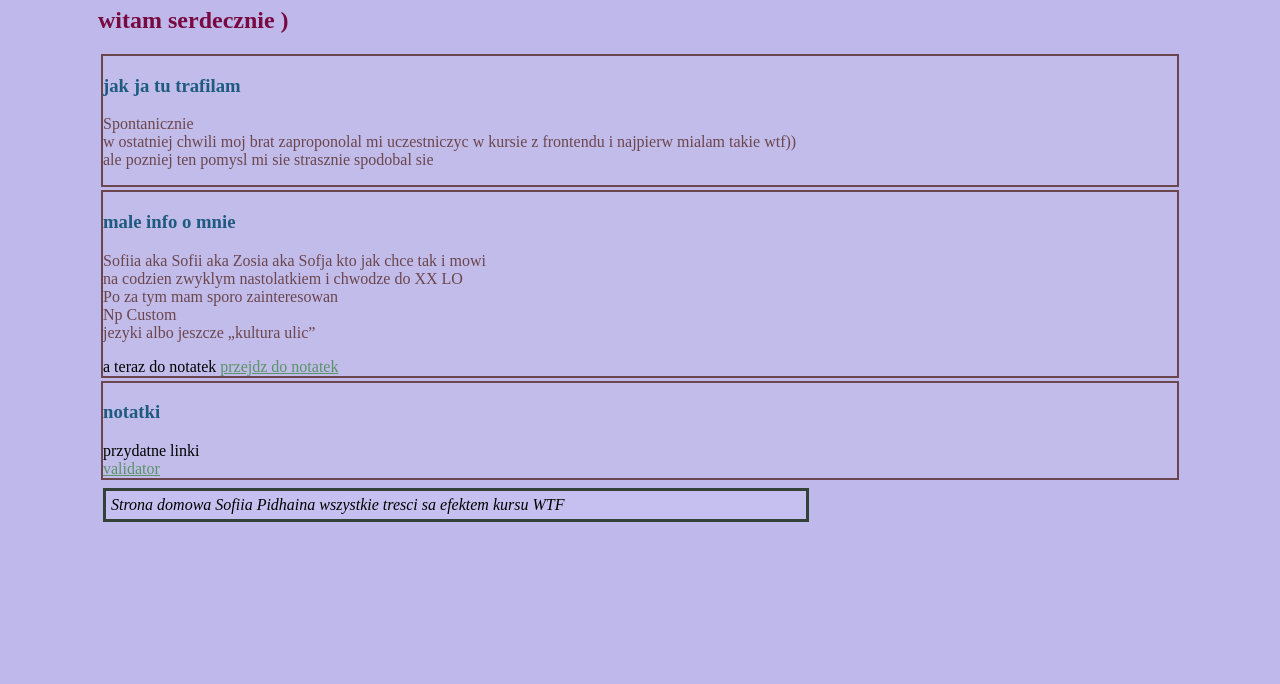
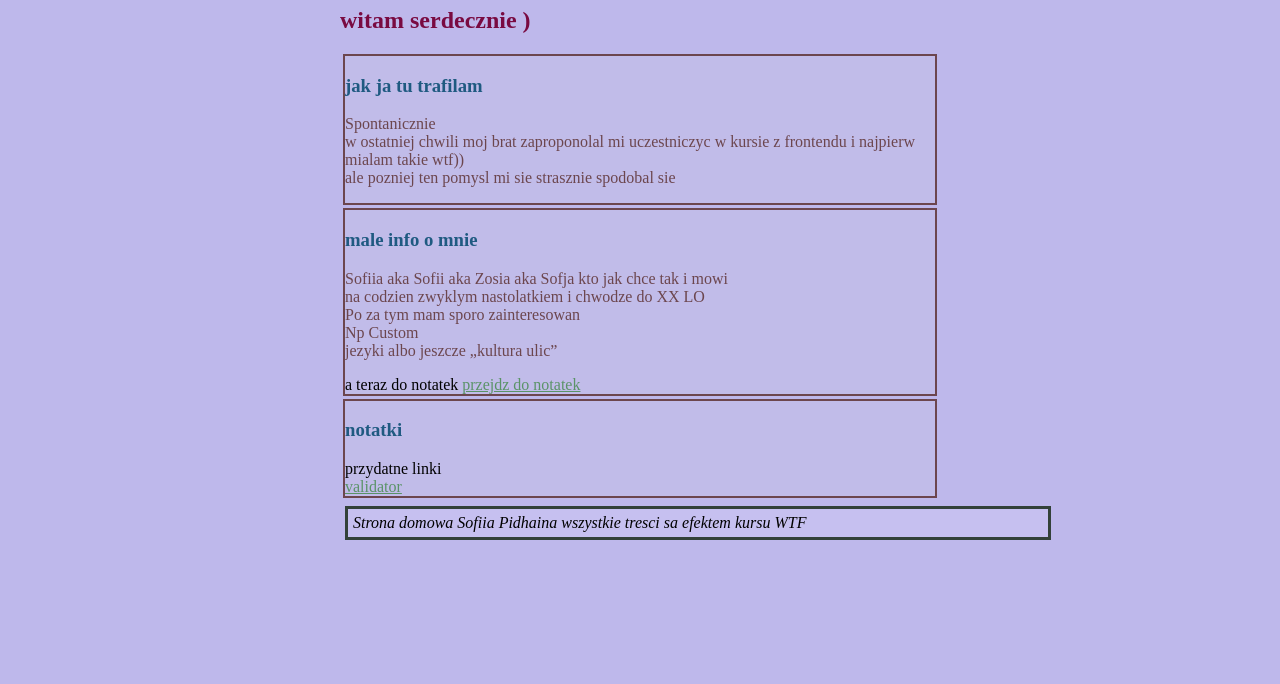
Before and after one commit to sofiiapidhaina/homepage1, a plain HTML site: page index.html in a window 1280 px wide. Shown: the part 116-800 px from the top of the page. Drawn offline with Linux system fonts and the light colour scheme.

Commit message:
litle change in css

```diff
--- a/style.css
+++ b/style.css
@@ -28,9 +28,8 @@ a{
     color: #334139;
 }
 .main{
-    margin-left: 90px;
-    margin-right: 90px;
-
+    max-width: 600px;
+    margin: 0 auto;
 }
 .footer{
     background: rgb(198, 192, 240);
```
